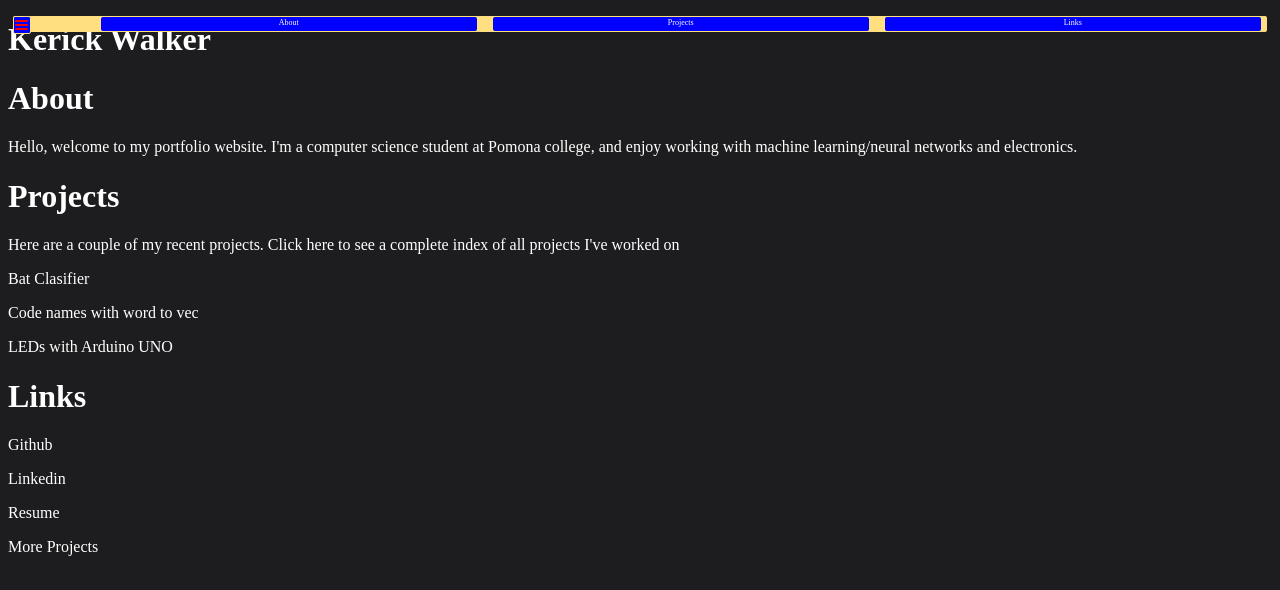
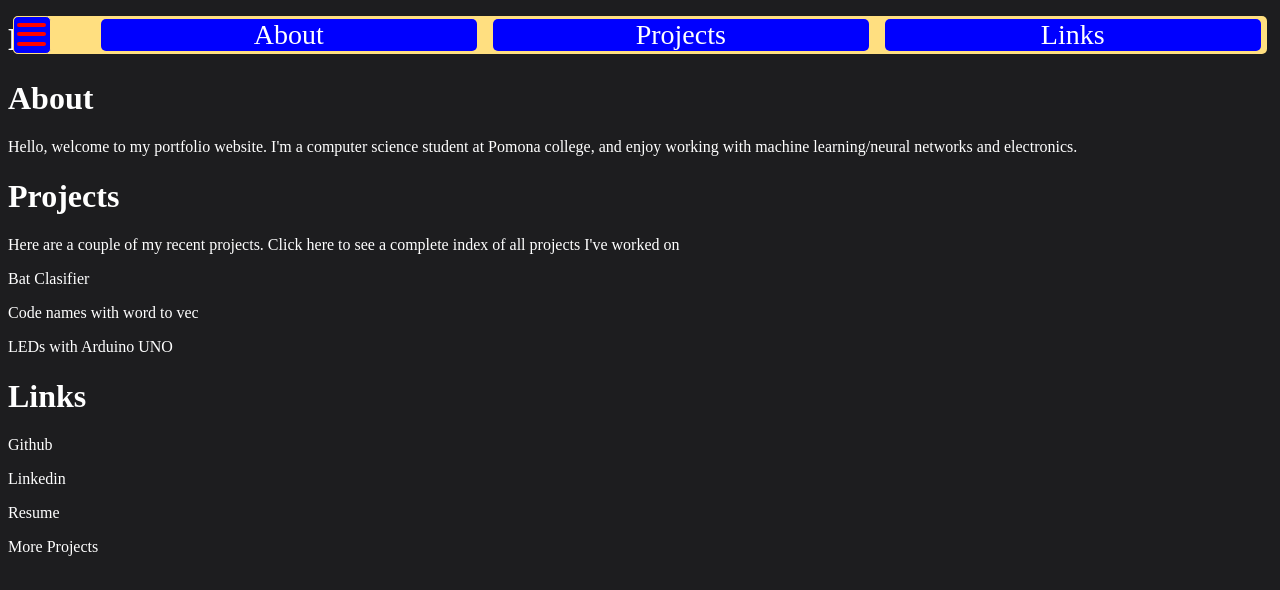
Before and after one commit to kerickwalker/kwdotcom, a plain HTML site: page index.html in a window 1280 px wide. Both pictures are taken after a click on the element 21 px from the left and 25 px from the top of the page. Drawn offline with Linux system fonts and the light colour scheme.

Commit message:
adjust navbar size

```diff
--- a/assets/css/navbar.css
+++ b/assets/css/navbar.css
@@ -19,11 +19,11 @@ p {
     position: fixed;
     top: 2%;
     left: 1%;
-    height: 16px;
-    width: 16px;
+    height: 36px;
+    width: 36px;
     background-color: blue;
-    border: 0.6px solid #FFDF80;
-    border-radius: 2px;
+    border: 1.2px solid #FFDF80;
+    border-radius: 5px;
     animation-fill-mode: forwards;
     transition: border-width 0.2s ease-out;
 }
@@ -50,17 +50,18 @@ p {
 }
 
 #nav-button:hover {
-    border-width: 1px;
+    border-width: 2px;
 }
 
 #glow-container {
+    opacity: 0.0;
     position: fixed;
     top: 2%;
     left: 1%;
-    width: 10px;
-    height: 16px;
+    width: 36px;
+    height: 38px;
     background-color: #FFDF80;
-    border-radius: 2px;
+    border-radius: 5px;
 }
 
 @keyframes glowSpread {
@@ -92,11 +93,10 @@ p {
     top: 7%;
     width: 30%;
     height: 86%;
-    border-radius: 2px;
+    border-radius: 5px;
     color: white;
     text-align: center;
-    font-size: 8px;
-    line-height: 160%;
+    font-size: 28px;
 }
 
 #about {
```
